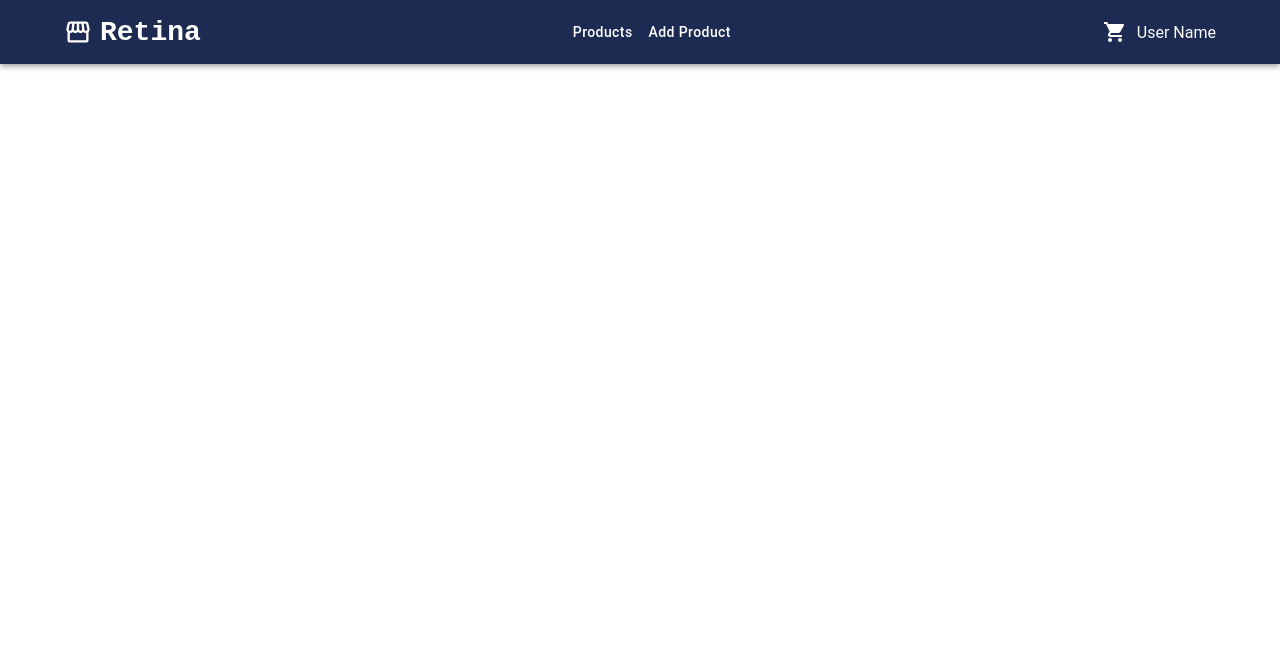
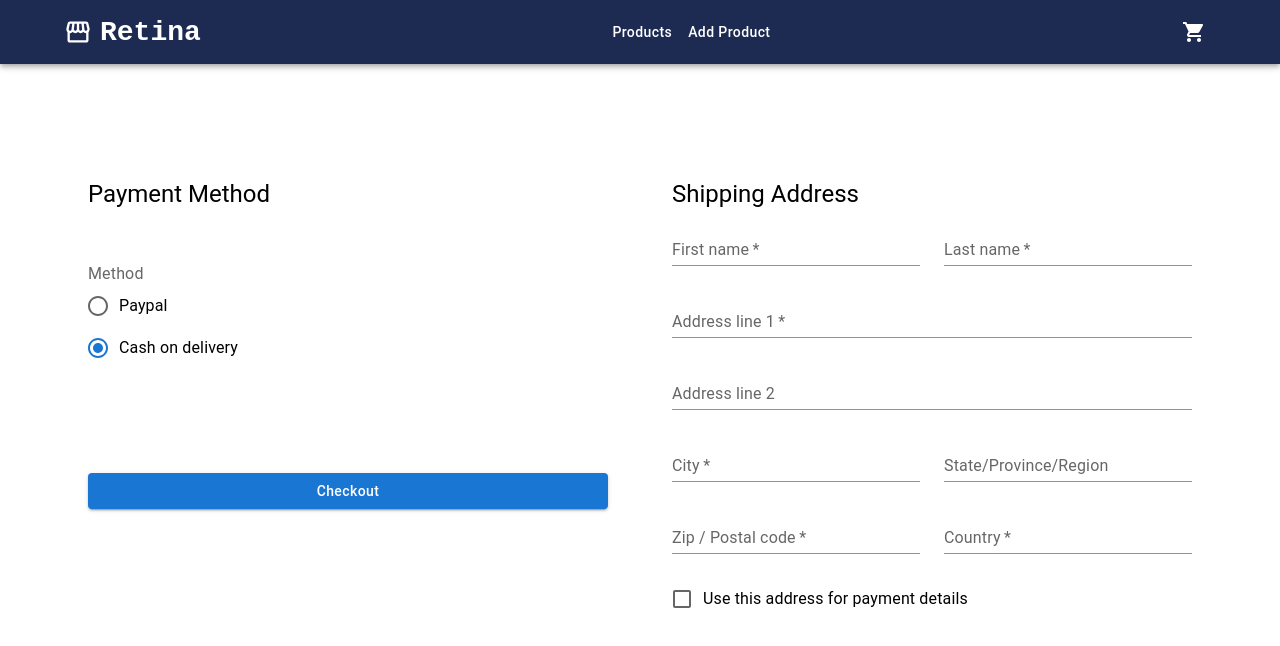
Before and after one commit to KhaledAbuarida/Retina-Store, a React (Vite) app: page /Checkout in a window 1280 px wide. Shown: the top 646 px of the page. Built offline with nearby package versions, Linux system fonts and the light colour scheme.

Commit message:
checkout page

```diff
--- a/index.html
+++ b/index.html
@@ -6,6 +6,7 @@
     <meta name="viewport" content="width=device-width, initial-scale=1.0" />
     <link rel="preconnect" href="https://fonts.googleapis.com">
     <link rel="preconnect" href="https://fonts.gstatic.com" crossorigin>
+    <script src="https://www.paypal.com/sdk/js?client-id=AZt9YjX64O5NyCWynI-7PcKNq7gX7MIousQ5AMu30nPIS4mgukfkZMC5geaZDE2jQHvxn1FCRxCqs9A3"></script>
     <title>Retina Store</title>
   </head>
   <body>
--- a/src/App.tsx
+++ b/src/App.tsx
@@ -1,29 +1,35 @@
-import AppHeader from './components/AppHeader'
-import { ProductList } from './components/ProductList'
-import { CartList } from './components/CartList';
-import { CartContextProvider } from './contexts/Cart.context';
-import { BrowserRouter, Route, Routes } from 'react-router-dom';
-import { AddProduct } from './components/AddProduct';
-import { IProduct, productsList } from './utils/AppData';
-import { useState } from 'react';
+import AppHeader from "./components/AppHeader";
+import { ProductList } from "./pages/ProductList";
+import { CartList } from "./pages/CartList";
+import { CartContextProvider } from "./contexts/Cart.context";
+import { BrowserRouter, Route, Routes } from "react-router-dom";
+import { AddProduct } from "./pages/AddProduct";
+import { IProduct, productsList } from "./utils/AppData";
+import { useState } from "react";
+import { Checkout } from "./pages/Checkout";
 
 function App() {
-
   // States
   const [products, setProducts] = useState<IProduct[]>(productsList);
 
   return (
     <BrowserRouter>
       <CartContextProvider>
-				<AppHeader/>
+        <AppHeader />
         <Routes>
-					<Route index element={<ProductList productsList={products}/>}/>
-					<Route path='/cart' element={<CartList />}/>
-					<Route path='/add' element={<AddProduct products={products} setProducts={setProducts} />}/>
+          <Route index element={<ProductList productsList={products} />} />
+          <Route path="/cart" element={<CartList />} />
+          <Route
+            path="/add"
+            element={
+              <AddProduct products={products} setProducts={setProducts} />
+            }
+          />
+          <Route path="/Checkout" element={<Checkout />} />
         </Routes>
       </CartContextProvider>
     </BrowserRouter>
-	)
+  );
 }
 
-export default App
+export default App;
--- a/src/components/AppHeader.tsx
+++ b/src/components/AppHeader.tsx
@@ -1,86 +1,88 @@
 import { AppBar, Container, Toolbar, Box, Badge, Button } from "@mui/material";
-import {useContext} from "react";
-import StorefrontIcon from '@mui/icons-material/Storefront';
-import ShoppingCartIcon from '@mui/icons-material/ShoppingCart';
+import { useContext } from "react";
+import StorefrontIcon from "@mui/icons-material/Storefront";
+import ShoppingCartIcon from "@mui/icons-material/ShoppingCart";
 import { NavLink } from "react-router-dom";
 import { CartContext } from "../contexts/Cart.context";
 
 const AppHeader = () => {
-
-    const cartItems = useContext(CartContext)
-
+  const cartItems = useContext(CartContext);
 
   return (
-    <AppBar position="static" sx={{ backgroundColor: "#1D2B53"}}>
+    <AppBar position="static" sx={{ backgroundColor: "#1D2B53" }}>
       <Container>
-        <Toolbar disableGutters sx={{ display: 'flex', justifyContent: 'space-between'}}>
+        <Toolbar
+          disableGutters
+          sx={{ display: "flex", justifyContent: "space-between" }}
+        >
           <NavLink
-                to='/'
+            to="/"
             style={{
-                    textDecoration: 'none',
-                    color: '#FFF',
-                    fontFamily: 'monospace',
-                    fontSize: '28px',
-                    fontWeight: 'bolder',
-                    display: 'flex',
-                    justifyContent: 'center',
-                    alignItems: 'center'
+              textDecoration: "none",
+              color: "#FFF",
+              fontFamily: "monospace",
+              fontSize: "28px",
+              fontWeight: "bolder",
+              display: "flex",
+              justifyContent: "center",
+              alignItems: "center",
             }}
           >
-                <StorefrontIcon sx={{ fontSize: '28px', display: { xs: 'none', md: 'flex' }, mr: 1 }} />
+            <StorefrontIcon
+              sx={{
+                fontSize: "28px",
+                display: { xs: "none", md: "flex" },
+                mr: 1,
+              }}
+            />
             Retina
           </NavLink>
 
           {/* NAV ITEMS */}
           <Box>
             <NavLink
-                    to='/'
+              to="/"
               style={{
-                        textDecoration: 'none',
-                        color: '#FFF',
-                        fontSize: '20px',
+                textDecoration: "none",
+                color: "#FFF",
+                fontSize: "20px",
               }}
             >
-                    <Button sx={{ textTransform: 'none', color: 'inherit'}}>
+              <Button sx={{ textTransform: "none", color: "inherit" }}>
                 Products
               </Button>
             </NavLink>
             <NavLink
-                    to='/add'
+              to="/add"
               style={{
-                        textDecoration: 'none',
-                        color: '#FFF',
-                        fontSize: '20px',
+                textDecoration: "none",
+                color: "#FFF",
+                fontSize: "20px",
               }}
             >
-                    <Button sx={{ textTransform: 'none', color: 'inherit'}}>
+              <Button sx={{ textTransform: "none", color: "inherit" }}>
                 Add Product
               </Button>
             </NavLink>
-
           </Box>
 
-            <Box sx={{
-                    display: 'flex',
-                    justifyContent: 'center',
-                    alignItems: 'center'
+          <Box
+            sx={{
+              display: "flex",
+              justifyContent: "center",
+              alignItems: "center",
             }}
           >
-                <NavLink to='/cart' style={{color: 'white', marginRight: '10px'}}>
+            <NavLink to="/cart" style={{ color: "white", marginRight: "10px" }}>
               <Badge badgeContent={cartItems?.cartItems.length} color="primary">
-                        <ShoppingCartIcon/>
+                <ShoppingCartIcon />
               </Badge>
             </NavLink>
-                <p> User Name </p>
           </Box>
-
-
-
-
         </Toolbar>
       </Container>
     </AppBar>
   );
-}
+};
 
-export default AppHeader
+export default AppHeader;
--- /dev/null
+++ b/src/pages/Checkout.tsx
@@ -0,0 +1,173 @@
+import {
+  Button,
+  Checkbox,
+  Container,
+  FormControl,
+  FormControlLabel,
+  FormLabel,
+  Grid,
+  Radio,
+  RadioGroup,
+  TextField,
+  Typography,
+} from "@mui/material";
+import { useState } from "react";
+
+export const Checkout = () => {
+  const [value, setValue] = useState("COD");
+
+  const handleChange = (event: React.ChangeEvent<HTMLInputElement>) => {
+    setValue((event.target as HTMLInputElement).value);
+  };
+
+  const handleCheckout = () => {};
+
+  return (
+    <Container>
+      <Grid container spacing={2}>
+        <Grid item xs={6}>
+          <Container sx={{ paddingTop: "20%" }}>
+            <Typography variant="h5" gutterBottom>
+              Payment Method
+            </Typography>
+            <FormControl sx={{ marginTop: "10%", display: "block" }}>
+              <FormLabel id="demo-controlled-radio-buttons-group">
+                Method
+              </FormLabel>
+              <RadioGroup
+                aria-labelledby="demo-controlled-radio-buttons-group"
+                name="controlled-radio-buttons-group"
+                value={value}
+                onChange={handleChange}
+              >
+                <FormControlLabel
+                  value="Paypal"
+                  control={<Radio />}
+                  label="Paypal"
+                />
+                <FormControlLabel
+                  value="COD"
+                  control={<Radio />}
+                  label="Cash on delivery"
+                />
+              </RadioGroup>
+            </FormControl>
+            <Button
+              variant="contained"
+              sx={{ marginTop: "20%", width: "100%", textTransform: "none" }}
+              onClick={handleCheckout}
+            >
+              Checkout
+            </Button>
+          </Container>
+        </Grid>
+        <Grid item xs={6}>
+          <Container sx={{ padding: "20% 0" }}>
+            <Typography variant="h5" gutterBottom>
+              Shipping Address
+            </Typography>
+            <Grid container spacing={3}>
+              <Grid item xs={12} sm={6}>
+                <TextField
+                  required
+                  id="firstName"
+                  name="firstName"
+                  label="First name"
+                  fullWidth
+                  autoComplete="given-name"
+                  variant="standard"
+                />
+              </Grid>
+              <Grid item xs={12} sm={6}>
+                <TextField
+                  required
+                  id="lastName"
+                  name="lastName"
+                  label="Last name"
+                  fullWidth
+                  autoComplete="family-name"
+                  variant="standard"
+                />
+              </Grid>
+              <Grid item xs={12}>
+                <TextField
+                  required
+                  id="address1"
+                  name="address1"
+                  label="Address line 1"
+                  fullWidth
+                  autoComplete="shipping address-line1"
+                  variant="standard"
+                />
+              </Grid>
+              <Grid item xs={12}>
+                <TextField
+                  id="address2"
+                  name="address2"
+                  label="Address line 2"
+                  fullWidth
+                  autoComplete="shipping address-line2"
+                  variant="standard"
+                />
+              </Grid>
+              <Grid item xs={12} sm={6}>
+                <TextField
+                  required
+                  id="city"
+                  name="city"
+                  label="City"
+                  fullWidth
+                  autoComplete="shipping address-level2"
+                  variant="standard"
+                />
+              </Grid>
+              <Grid item xs={12} sm={6}>
+                <TextField
+                  id="state"
+                  name="state"
+                  label="State/Province/Region"
+                  fullWidth
+                  variant="standard"
+                />
+              </Grid>
+              <Grid item xs={12} sm={6}>
+                <TextField
+                  required
+                  id="zip"
+                  name="zip"
+                  label="Zip / Postal code"
+                  fullWidth
+                  autoComplete="shipping postal-code"
+                  variant="standard"
+                />
+              </Grid>
+              <Grid item xs={12} sm={6}>
+                <TextField
+                  required
+                  id="country"
+                  name="country"
+                  label="Country"
+                  fullWidth
+                  autoComplete="shipping country"
+                  variant="standard"
+                />
+              </Grid>
+              <Grid item xs={12}>
+                <FormControlLabel
+                  control={
+                    <Checkbox
+                      color="secondary"
+                      name="saveAddress"
+                      value="yes"
+                    />
+                  }
+                  label="Use this address for payment details"
+                />
+              </Grid>
+            </Grid>
+          </Container>
+        </Grid>
+      </Grid>
+    </Container>
+  );
+};
--- a/src/components/ProductList.tsx
+++ b/src/pages/ProductList.tsx
@@ -1,5 +1,5 @@
 import { Container } from "@mui/material"
-import { ProductCard } from "./ProductCard"
+import { ProductCard } from "../components/ProductCard"
 import { IProduct } from "../utils/AppData"
 
 interface Props {
```
Also changed, not shown: src/components/Paypal.tsx (added, +56 -0 lines), src/pages/CartList.tsx (renamed from src/components/CartList.tsx, +10 -7 lines), src/pages/AddProduct.tsx (renamed from src/components/AddProduct.tsx). Lines whose indentation alone changed are shown as unchanged.
